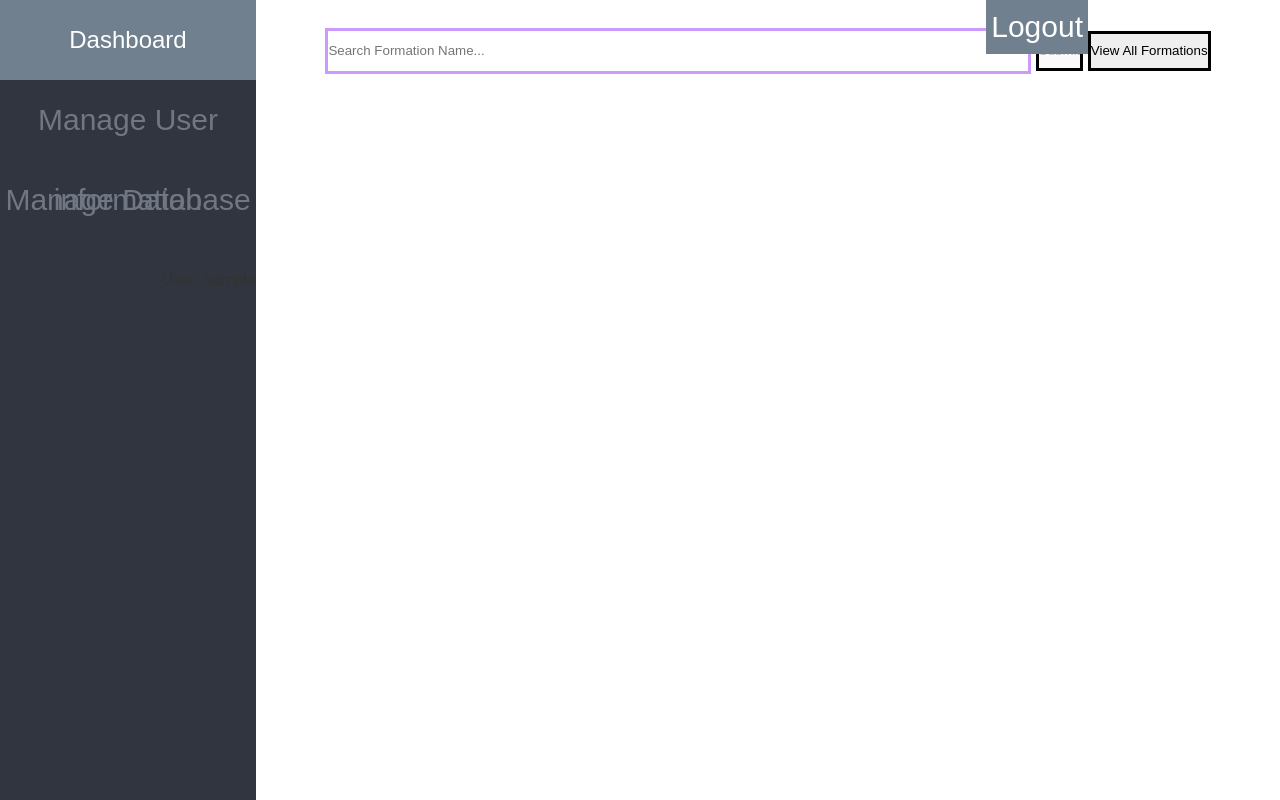
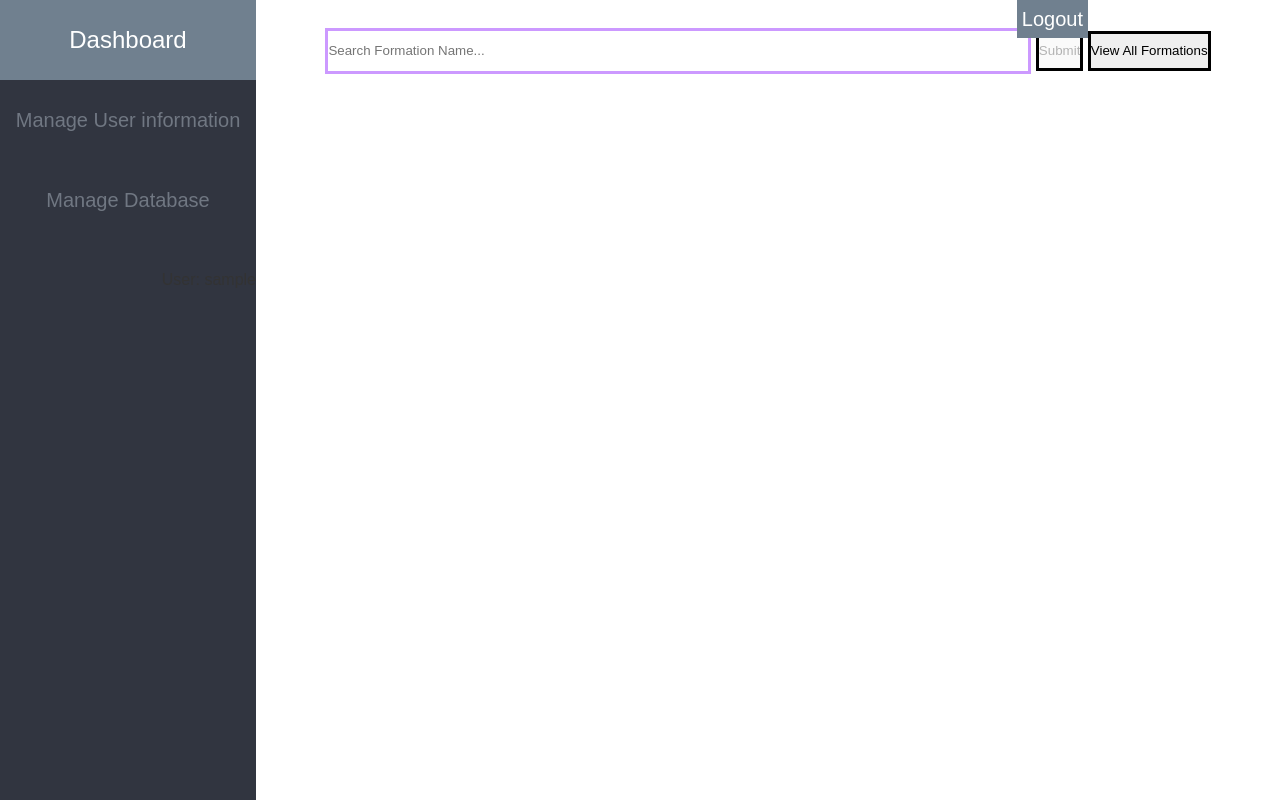
Before and after one commit to earthhistoryviz/geolex, a PHP site: page /searchFm.php in a window 1280 px wide. Run offline with PHP 8.4, Linux system fonts and the light colour scheme; the visitor is signed in with stand-in values (Sample User, id 1).

Commit message:
change font

```diff
--- a/site/searchFm.php
+++ b/site/searchFm.php
@@ -44,7 +44,7 @@ if (isset($_REQUEST['search'])) {
         padding: 5px;
 
     }
-a{font-size: 30px;}
+a{font-size: 20px;}
 
 </style>
 
```
